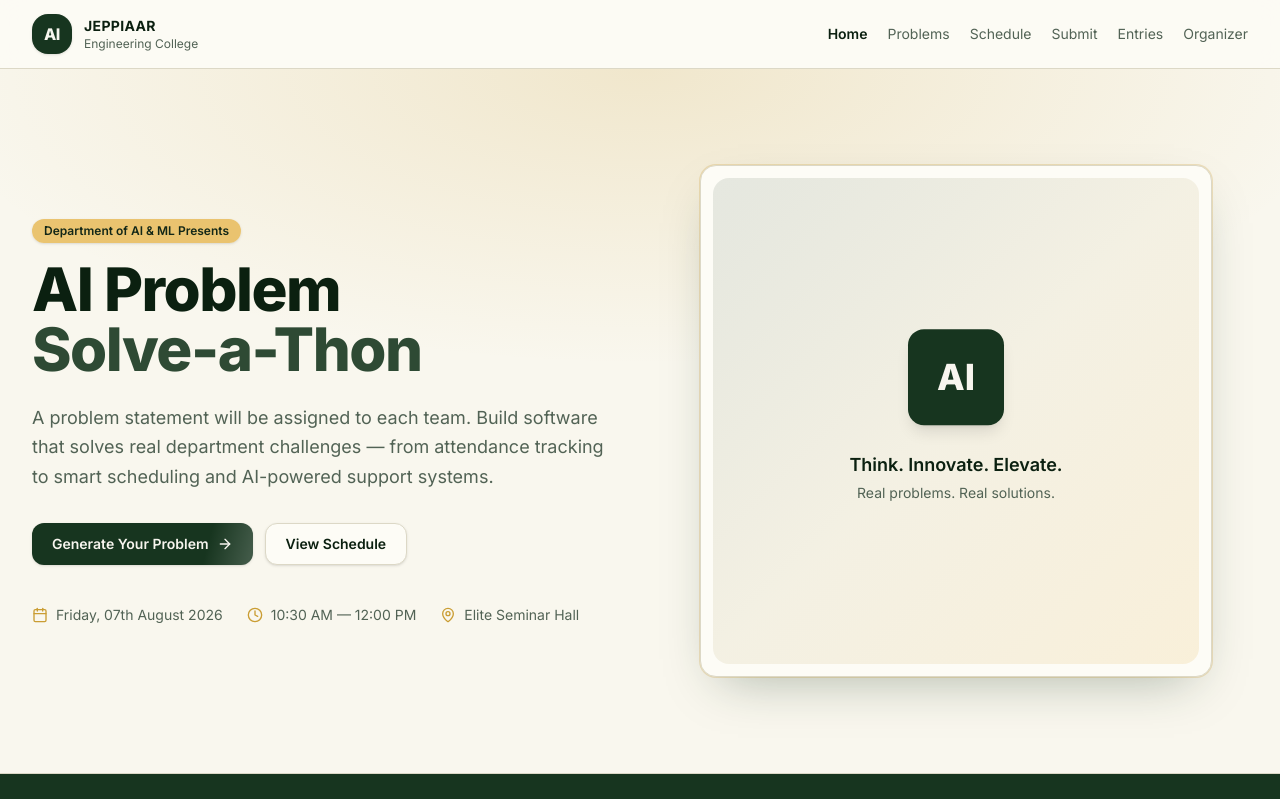
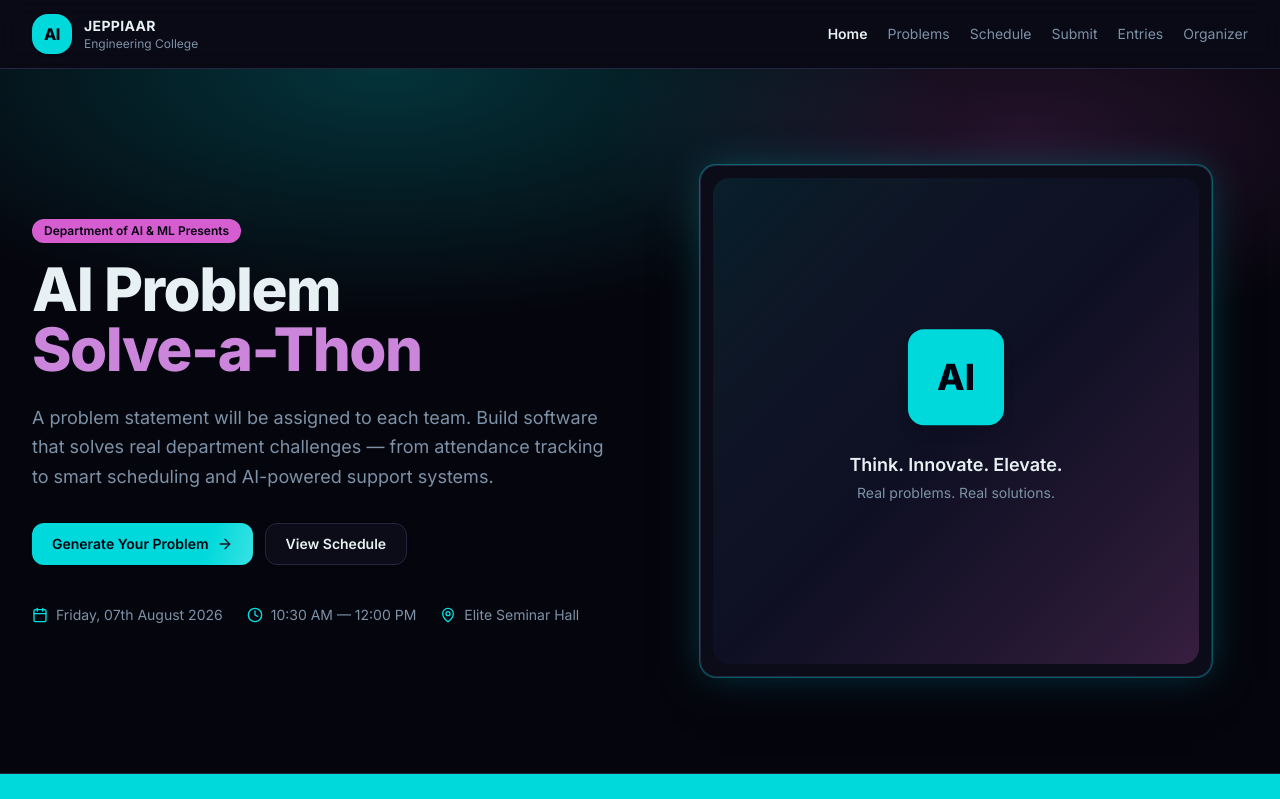
Before and after one commit to sairambn/AI-Competition, a React (Vite) app: page / in a window 1280 px wide. Shown: the top 799 px of the page. Built offline with nearby package versions, Linux system fonts and the light colour scheme.

Commit message:
style: Neon Noir theme — dark base, electric cyan + magenta accents

```diff
--- a/src/index.css
+++ b/src/index.css
@@ -34,35 +34,56 @@
   --color-extreme-foreground: var(--extreme-foreground);
 }
 
+/* ── Neon Noir ───────────────────────────────────────────
+   Deep black base · electric cyan primary · magenta accent
+   Soft neon glows · high contrast text
+──────────────────────────────────────────────────────── */
 :root {
   --radius: 0.75rem;
-  --background: oklch(0.975 0.012 95);
-  --foreground: oklch(0.22 0.04 150);
-  --card: oklch(0.99 0.008 95);
-  --card-foreground: oklch(0.22 0.04 150);
-  --primary: oklch(0.30 0.055 150);
-  --primary-foreground: oklch(0.97 0.01 95);
-  --secondary: oklch(0.94 0.018 95);
-  --secondary-foreground: oklch(0.28 0.05 150);
-  --muted: oklch(0.93 0.015 95);
-  --muted-foreground: oklch(0.48 0.03 150);
-  --accent: oklch(0.82 0.12 85);
-  --accent-foreground: oklch(0.25 0.04 150);
-  --destructive: oklch(0.55 0.20 25);
-  --border: oklch(0.88 0.025 95);
-  --input: oklch(0.92 0.018 95);
-  --ring: oklch(0.72 0.12 85);
-  --gold: oklch(0.72 0.13 85);
-  --olive: oklch(0.38 0.05 150);
-  --parchment: oklch(0.955 0.018 95);
-  --easy: oklch(0.88 0.10 150);
-  --easy-foreground: oklch(0.28 0.05 150);
-  --medium: oklch(0.82 0.10 240);
-  --medium-foreground: oklch(0.25 0.04 240);
-  --hard: oklch(0.80 0.12 60);
-  --hard-foreground: oklch(0.30 0.06 60);
-  --extreme: oklch(0.62 0.18 25);
-  --extreme-foreground: oklch(0.98 0.005 95);
+
+  /* Surfaces */
+  --background: oklch(0.12 0.02 280);
+  --foreground: oklch(0.95 0.01 210);
+
+  --card: oklch(0.16 0.025 280);
+  --card-foreground: oklch(0.95 0.01 210);
+
+  /* Brand */
+  --primary: oklch(0.78 0.18 195);
+  --primary-foreground: oklch(0.12 0.03 280);
+
+  --secondary: oklch(0.22 0.04 280);
+  --secondary-foreground: oklch(0.88 0.04 210);
+
+  --muted: oklch(0.20 0.03 280);
+  --muted-foreground: oklch(0.65 0.04 250);
+
+  --accent: oklch(0.72 0.22 330);
+  --accent-foreground: oklch(0.12 0.03 280);
+
+  --destructive: oklch(0.62 0.22 25);
+
+  --border: oklch(0.28 0.05 280);
+  --input: oklch(0.18 0.03 280);
+  --ring: oklch(0.78 0.18 195);
+
+  /* Legacy token names → neon equivalents */
+  --gold: oklch(0.82 0.16 195);
+  --olive: oklch(0.72 0.14 320);
+  --parchment: oklch(0.18 0.04 280);
+
+  /* Difficulty badges — neon chips */
+  --easy: oklch(0.72 0.17 155);
+  --easy-foreground: oklch(0.14 0.04 155);
+
+  --medium: oklch(0.72 0.16 230);
+  --medium-foreground: oklch(0.14 0.04 230);
+
+  --hard: oklch(0.78 0.16 85);
+  --hard-foreground: oklch(0.16 0.05 85);
+
+  --extreme: oklch(0.68 0.24 25);
+  --extreme-foreground: oklch(0.98 0.01 25);
 }
 
 @layer base {
@@ -77,6 +98,10 @@
   h1, h2, h3, h4, h5, h6 {
     font-weight: 700;
     letter-spacing: -0.025em;
+  }
+  ::selection {
+    background: oklch(0.78 0.18 195 / 0.35);
+    color: oklch(0.98 0.01 210);
   }
 }
 
@@ -103,6 +128,10 @@
   0% { opacity: 0; transform: translateY(20px) scale(0.96); }
   100% { opacity: 1; transform: translateY(0) scale(1); }
 }
+@keyframes neon-pulse {
+  0%, 100% { opacity: 0.55; }
+  50% { opacity: 1; }
+}
 
 .animate-fade-up { animation: fade-up 0.7s cubic-bezier(0.22, 1, 0.36, 1) both; }
 .animate-scale-in { animation: scale-in 0.55s cubic-bezier(0.22, 1, 0.36, 1) both; }
@@ -111,25 +140,39 @@
 .delay-100 { animation-delay: 0.1s; }
 .delay-200 { animation-delay: 0.2s; }
 
+/* Hero — cyan + magenta dual glow */
 .hero-glow {
-  background: radial-gradient(ellipse 80% 60% at 50% 0%, oklch(0.72 0.13 85 / 0.18), transparent 70%);
+  background:
+    radial-gradient(ellipse 70% 55% at 30% 0%, oklch(0.78 0.18 195 / 0.22), transparent 65%),
+    radial-gradient(ellipse 55% 45% at 80% 10%, oklch(0.72 0.22 330 / 0.14), transparent 60%);
 }
+
+/* Card highlight — cyan neon rim */
 .hero-card-glow {
-  box-shadow: 0 0 0 1px oklch(0.72 0.13 85 / 0.25), 0 20px 50px -20px oklch(0.30 0.055 150 / 0.35);
+  box-shadow:
+    0 0 0 1px oklch(0.78 0.18 195 / 0.35),
+    0 0 40px -8px oklch(0.78 0.18 195 / 0.35),
+    0 24px 50px -20px oklch(0.10 0.04 280 / 0.8);
 }
+
 .card-lift {
   transition: transform 0.35s cubic-bezier(0.22, 1, 0.36, 1), box-shadow 0.35s ease, border-color 0.35s ease;
 }
 .card-lift:hover {
   transform: translateY(-6px);
-  box-shadow: 0 12px 28px -8px oklch(0.30 0.055 150 / 0.2), 0 0 0 1px oklch(0.72 0.13 85 / 0.35);
+  box-shadow:
+    0 0 0 1px oklch(0.78 0.18 195 / 0.45),
+    0 0 28px -6px oklch(0.78 0.18 195 / 0.35),
+    0 16px 32px -12px oklch(0.10 0.04 280 / 0.7);
+  border-color: oklch(0.78 0.18 195 / 0.4);
 }
+
 .btn-shine { position: relative; overflow: hidden; }
 .btn-shine::after {
   content: "";
   position: absolute;
   inset: 0;
-  background: linear-gradient(105deg, transparent 40%, oklch(1 0 0 / 0.18) 50%, transparent 60%);
+  background: linear-gradient(105deg, transparent 40%, oklch(1 0 0 / 0.2) 50%, transparent 60%);
   background-size: 200% 100%;
   transition: background-position 0.5s ease;
 }
```
